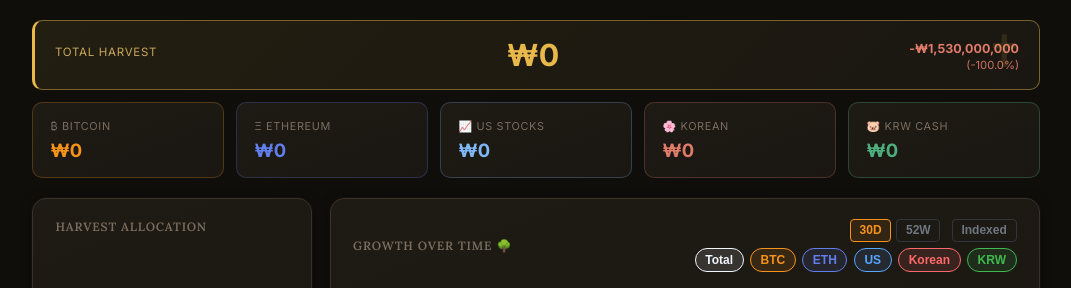
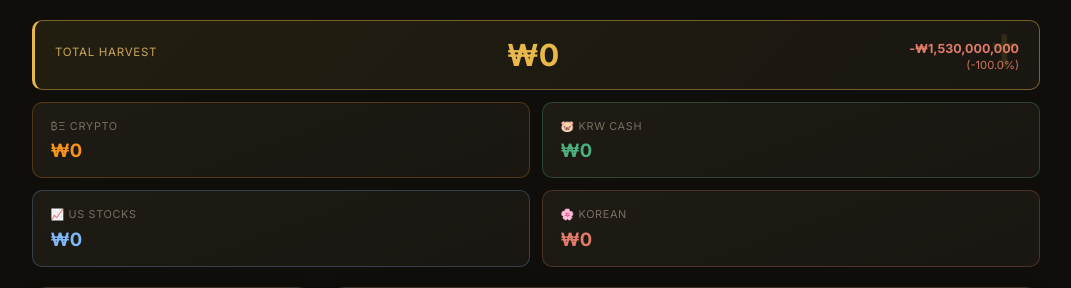
Before and after one commit to melisan/BTCtracker, a Flask app: page / in a window 1280 px wide. Shown: the part 124-412 px from the top of the page, without its empty margins (104-1175 px from the left). Run offline with Flask 3, Linux system fonts and the light colour scheme; data that the repository does not hold is empty; a map, chart or similar area stays blank; some libraries are stand-ins or nearby versions.

Commit message:
Collapse BTC+ETH into single Crypto card; 2-col summary grid layout
Overview now shows:
  [Total                    ]
  [Crypto (BTC+ETH)] [KRW  ]
  [US Stocks       ] [Korean]

Co-Authored-By: Claude Sonnet 4.6 <noreply@anthropic.com>
Claude-Session: https://claude.ai/code/session_01JZMHw4eBRgaaBZjvjBoQuB

```diff
--- a/static/css/style.css
+++ b/static/css/style.css
@@ -78,7 +78,7 @@ h1 { font-family: 'Lora', Georgia, serif; font-size: 1.35rem; font-weight: 700;
 /* ── Summary Cards (Total tab) ── */
 .summary-grid {
   display: grid;
-  grid-template-columns: repeat(5, 1fr);
+  grid-template-columns: repeat(2, 1fr);
   gap: 0.75rem; margin-bottom: 1.25rem;
 }
 .scard {
@@ -107,10 +107,8 @@ h1 { font-family: 'Lora', Georgia, serif; font-size: 1.35rem; font-weight: 700;
 .scard-total .scard-label { font-size: 0.72rem; color: #c9a65c; }
 .scard-total .scard-value { color: var(--gold); font-size: 1.9rem; font-weight: 700; }
 .scard-total .scard-gain-row { display: flex; flex-direction: column; align-items: flex-end; gap: 2px; }
-.scard-btc    { border-color: rgba(247,147,26,0.25); }
-.scard-btc    .scard-value { color: var(--btc); }
-.scard-eth    { border-color: rgba(98,126,234,0.25); }
-.scard-eth    .scard-value { color: var(--eth); }
+.scard-crypto { border-color: rgba(247,147,26,0.25); }
+.scard-crypto .scard-value { color: var(--btc); }
 .scard-us     { border-color: rgba(126,184,247,0.25); }
 .scard-us     .scard-value { color: var(--blue); }
 .scard-korean { border-color: rgba(224,123,106,0.25); }
@@ -606,7 +604,7 @@ canvas { width: 100% !important; }
 
 /* ── Responsive ── */
 @media (max-width: 900px) {
-  .summary-grid { grid-template-columns: repeat(5, 1fr); }
+  .summary-grid { grid-template-columns: repeat(2, 1fr); }
   .ret-summary-grid { grid-template-columns: repeat(2, 1fr); }
   .ret-params-grid  { grid-template-columns: repeat(3, 1fr); }
   .ret-proj-grid    { grid-template-columns: repeat(2, 1fr); }
@@ -616,7 +614,7 @@ canvas { width: 100% !important; }
   .pie-wrap { height: 180px; }
 }
 @media (max-width: 560px) {
-  .summary-grid { grid-template-columns: repeat(3, 1fr); }
+  .summary-grid { grid-template-columns: repeat(2, 1fr); }
   .ret-summary-grid { grid-template-columns: repeat(2, 1fr); }
   .ret-params-grid  { grid-template-columns: repeat(2, 1fr); }
   .ret-proj-grid    { grid-template-columns: 1fr 1fr; }
--- a/static/js/app.js
+++ b/static/js/app.js
@@ -342,8 +342,7 @@ function renderActiveTab() {
 // ── Summary Cards ─────────────────────────────────────────────
 function updateSummaryCards(bd) {
   document.getElementById("sum-total").textContent  = fmtKRW.format(bd.total);
-  document.getElementById("sum-btc").textContent    = fmtKRW.format(bd.btc);
-  document.getElementById("sum-eth").textContent    = fmtKRW.format(bd.eth);
+  document.getElementById("sum-crypto").textContent = fmtKRW.format(bd.btc + bd.eth);
   document.getElementById("sum-us").textContent     = fmtKRW.format(bd.us);
   document.getElementById("sum-korean").textContent = fmtKRW.format(bd.korean);
   document.getElementById("sum-krw").textContent    = fmtKRW.format(bd.krw);
--- a/templates/index.html
+++ b/templates/index.html
@@ -51,13 +51,13 @@
           <span id="sum-gain-pct" class="scard-gain-pct">—</span>
         </div>
       </div>
-      <div class="scard scard-btc">
-        <div class="scard-label" data-i18n="scard_btc">₿ Bitcoin</div>
-        <div id="sum-btc" class="scard-value">—</div>
+      <div class="scard scard-crypto">
+        <div class="scard-label" data-i18n="scard_crypto">₿Ξ Crypto</div>
+        <div id="sum-crypto" class="scard-value">—</div>
       </div>
-      <div class="scard scard-eth">
-        <div class="scard-label" data-i18n="scard_eth">Ξ Ethereum</div>
-        <div id="sum-eth" class="scard-value">—</div>
+      <div class="scard scard-krw">
+        <div class="scard-label" data-i18n="scard_krw">🐷 KRW Cash</div>
+        <div id="sum-krw" class="scard-value">—</div>
       </div>
       <div class="scard scard-us">
         <div class="scard-label" data-i18n="scard_us">📈 US Stocks</div>
@@ -66,10 +66,6 @@
       <div class="scard scard-korean">
         <div class="scard-label" data-i18n="scard_korean">🌸 Korean</div>
         <div id="sum-korean" class="scard-value">—</div>
-      </div>
-      <div class="scard scard-krw">
-        <div class="scard-label" data-i18n="scard_krw">🐷 KRW Cash</div>
-        <div id="sum-krw" class="scard-value">—</div>
       </div>
     </div>
 
```
